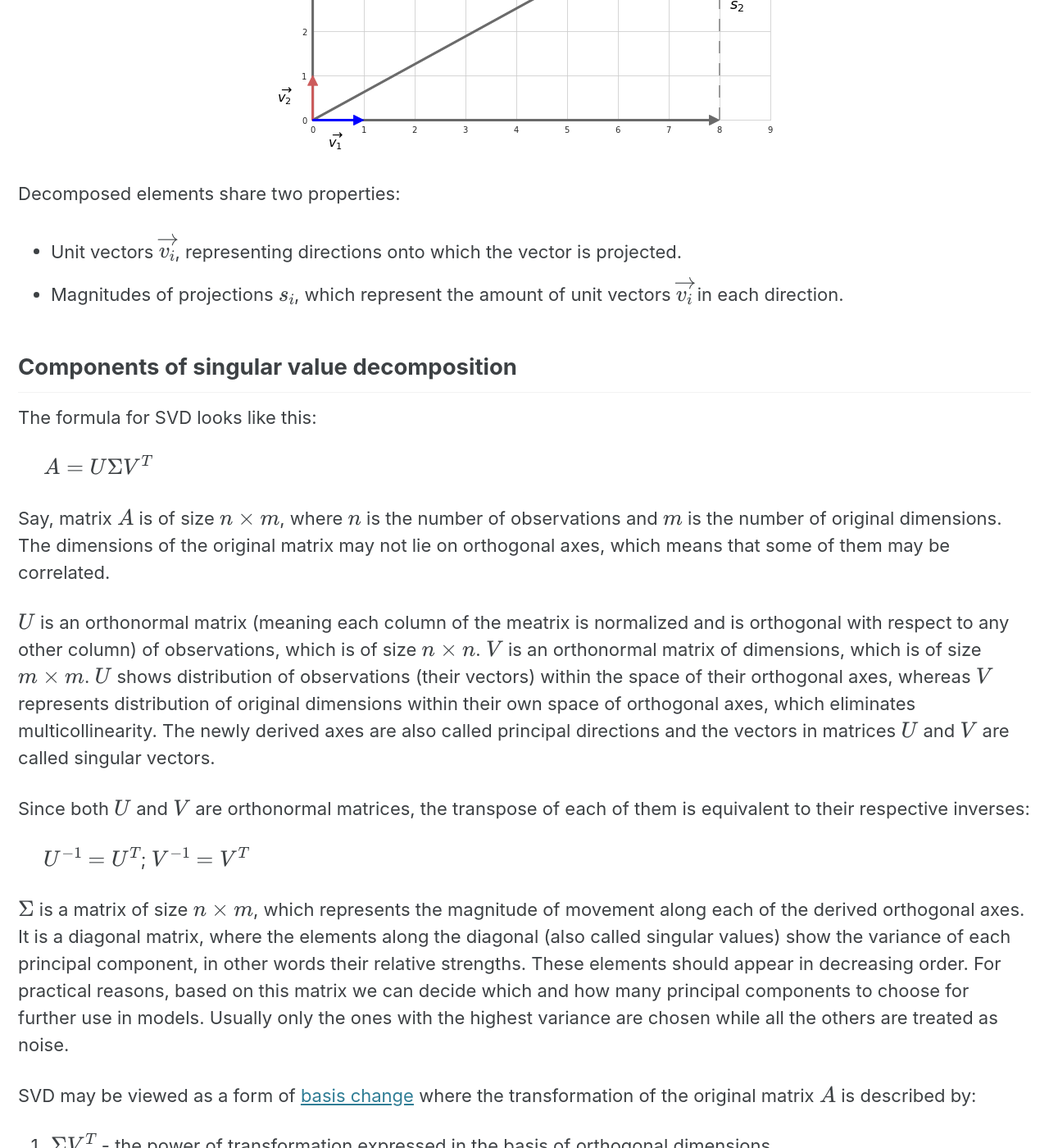
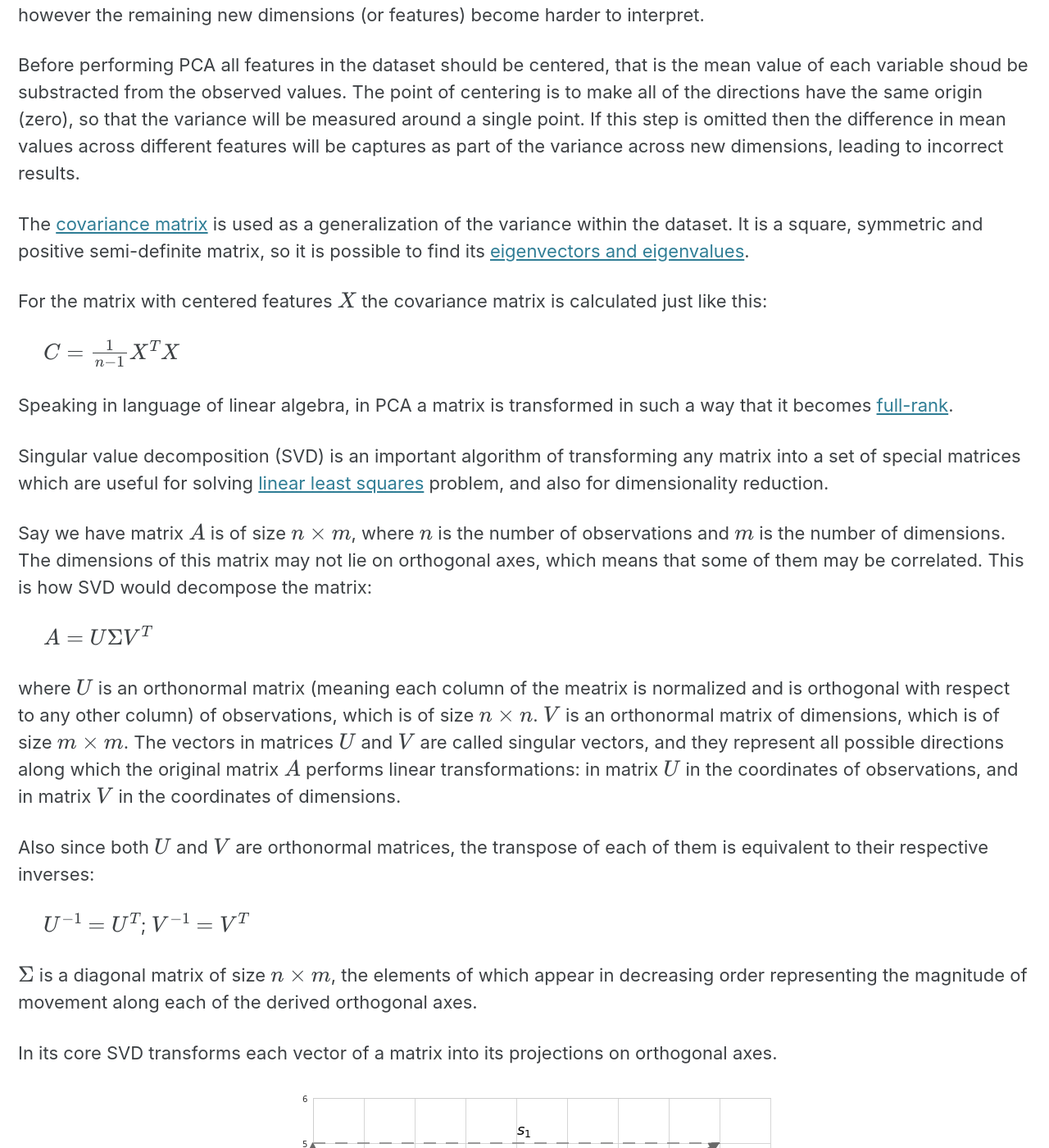
Before and after one commit to vzahorui/vzahorui.github.io, a Jekyll site: the page built from _posts/2019-11-03-singular-value-decomposition.md, in a window 1280 px wide and 1400 px high, scrolled down 556 px. Shown: the whole window at 82% size. Built offline with Jekyll 4.4.1, drawn with Linux system fonts in a browser that asks for light colours; cached includes are drawn as plain includes; nearby versions of some CDN libraries; formulas are drawn with MathJax 3; some of the changed text lies outside the part shown.

Commit message:
added covariance matrix to correlation article

```diff
--- a/_posts/2019-11-03-singular-value-decomposition.md
+++ b/_posts/2019-11-03-singular-value-decomposition.md
@@ -1,13 +1,55 @@
 ---
 layout: single
-title: "Singular value decomposition"
-description: Explaining what singular value decomposition is and how it is used
-category: "Linear Algebra"
-tags: svd vector principal-components dimension-reduction matrix-transformation matrix pseudoinverse inverse positive-definite-matrix symmertic-matrix
-date: 2021-02-18
+title: "Principal component analysis and singular value decomposition"
+description: Explaining what SVD and PCA are, how they are related, and what is their use case
+category: "Feature Extraction"
+tags: svd vector principal-components pca principal-component-analysis dimensionality-reduction matrix-transformation matrix pseudoinverse inverse positive-definite-matrix symmertic-matrix feature-extraction variance covariance-matrix
+date: 2021-03-18
 ---
 
-As a matter of fact, singular value decomposition (SVD) is an algorithm of transforming any matrix into a set of special matrices which are useful for dimension reduction and extracting principal components.
+## Principal component analysis
+
+In general principal component analysis (PCA) is a method of reducing the number of dimensions in data by employing unsupervised feature extraction. In its core the method transforms the matrix of data so that all vectors become orthogonal to each other while also capturing all variation in the dataset. If the transformed features diplay high variance across different observations then they can be used to make a distinction among them, and therefore they become good candidates for usage in machine leraning models. Among these new features only those are kept that capture the most of the variation in the dataset, while the others are viewed as noise, and, therefore, discarded. If the dataset consists of highly correlated dimensions their number may be dramatically reduced after applying PCA, however the remaining new dimensions (or features) become harder to interpret.
+
+Before performing PCA all features in the dataset should be centered, that is the mean value of each variable shoud be substracted from the observed values. The point of centering is to make all of the directions have the same origin (zero), so that the variance will be measured around a single point. If this step is omitted then the difference in mean values across different features will be captures as part of the variance across new dimensions, leading to incorrect results.
+
+The [covariance matrix]({{ site.baseurl }}{% link _posts/2019-08-10-correlation.md %}) is used as a generalization of the variance within the dataset. It is a square, symmetric and positive semi-definite matrix, so it is possible to find its [eigenvectors and eigenvalues]({{ site.baseurl }}{% link _posts/2019-11-02-eigenvectors-and-eigenvalues.md %}).
+
+For the matrix with centered features $X$ the covariance matrix is calculated just like this:
+
+&nbsp;&nbsp;&nbsp;&nbsp;
+$C = \frac{1}{n-1}X^{T}X$
+
+
+
+
+
+Speaking in language of linear algebra, in PCA a matrix is transformed in such a way that it becomes [full-rank]({{ site.baseurl }}{% link _posts/2019-11-08-matrix-properties.md %}).
+
+
+
+
+
+
+
+Singular value decomposition (SVD) is an important algorithm of transforming any matrix into a set of special matrices which are useful for solving [linear least squares]({{ site.baseurl }}{% link _posts/2019-10-27-linear-least-squares.md %}) problem, and also for dimensionality reduction.
+
+Say we have matrix $A$ is of size $n \times m$, where $n$ is the number of observations and $m$ is the number of dimensions. The dimensions of this matrix may not lie on orthogonal axes, which means that some of them may be correlated. This is how SVD would decompose the matrix:
+
+&nbsp;&nbsp;&nbsp;&nbsp;
+$A = U \Sigma V^{T}$
+
+where $U$ is an orthonormal matrix (meaning each column of the meatrix is normalized and is orthogonal with respect to any other column) of observations, which is of size $n \times n$. $V$ is an orthonormal matrix of dimensions, which is of size $m \times m$. The vectors in matrices $U$ and $V$ are called singular vectors, and they represent all possible directions along which the original matrix $A$ performs linear transformations: in matrix $U$ in the coordinates of observations, and in matrix $V$ in the coordinates of dimensions.
+
+Also since both $U$ and $V$ are orthonormal matrices, the transpose of each of them is equivalent to their respective inverses:
+
+&nbsp;&nbsp;&nbsp;&nbsp;
+$U^{-1} = U^{T}$; $V^{-1} = V^{T}$
+
+$\Sigma$ is a diagonal matrix of size $n \times m$, the elements of which appear in decreasing order representing the magnitude of movement along each of the derived orthogonal axes.
+
+
+
 
 In its core SVD transforms each vector of a matrix into its projections on orthogonal axes.
 
@@ -17,27 +59,23 @@ Decomposed elements share two properties:
  * Unit vectors $\overrightarrow{v_i}$, representing directions onto which the vector is projected.
  * Magnitudes of projections $s_i$, which represent the amount of unit vectors $\overrightarrow{v_i}$ in each direction.
 
-## Components of singular value decomposition
 
-The formula for SVD looks like this:
 
-&nbsp;&nbsp;&nbsp;&nbsp;
-$A = U \Sigma V^{T}$
 
-Say, matrix $A$ is of size $n \times m$, where $n$ is the number of observations and $m$ is the number of original dimensions. The dimensions of the original matrix may not lie on orthogonal axes, which means that some of them may be correlated.
 
-$U$ is an orthonormal matrix (meaning each column of the meatrix is normalized and is orthogonal with respect to any other column) of observations, which is of size $n \times n$. $V$ is an orthonormal matrix of dimensions, which is of size $m \times m$. $U$ shows distribution of observations (their vectors) within the space of their orthogonal axes, whereas $V$ represents distribution of original dimensions within their own space of orthogonal axes, which eliminates multicollinearity. The newly derived axes are also called principal directions and the vectors in matrices $U$ and $V$ are called singular vectors.
 
-Since both $U$ and $V$ are orthonormal matrices, the transpose of each of them is equivalent to their respective inverses:
 
-&nbsp;&nbsp;&nbsp;&nbsp;
-$U^{-1} = U^{T}$; $V^{-1} = V^{T}$
 
-$\Sigma$ is a matrix of size $n \times m$, which represents the magnitude of movement along each of the derived orthogonal axes. It is a diagonal matrix, where the elements along the diagonal (also called singular values) show the variance of each principal component, in other words their relative strengths. These elements should appear in decreasing order. For practical reasons, based on this matrix we can decide which and how many principal components to choose for further use in models. Usually only the ones with the highest variance are chosen while all the others are treated as noise.
+
+
+ where the elements along the diagonal (also called singular values) show the variance of each principal component. For practical reasons, based on this matrix we can decide which and how many principal components to choose for further use in models. Usually only the ones with the highest variance are chosen while all the others are treated as noise.
 
 SVD may be viewed as a form of [basis change]({{ site.baseurl }}{% link _posts/2020-07-17-change-of-basis.md %}) where the transformation of the original matrix $A$ is described by:
  1. $\Sigma V^{T}$ - the power of transformation expressed in the basis of orthogonal dimensions.
  2. Multiplication $U \Sigma V^{T}$ is the translation back to the original coordinates of $A$.
+
+
+
 
 ## Calculation of SVD
 
```
Also changed, not shown: _posts/2019-08-10-correlation.md (+36 -10 lines), _posts/2019-10-25-linear-regression.md (+27 -15 lines), _posts/2019-10-27-linear-least-squares.md (+3 -3 lines), _posts/2019-11-02-eigenvectors-and-eigenvalues.md (+1 -1 lines), 1 other file.
